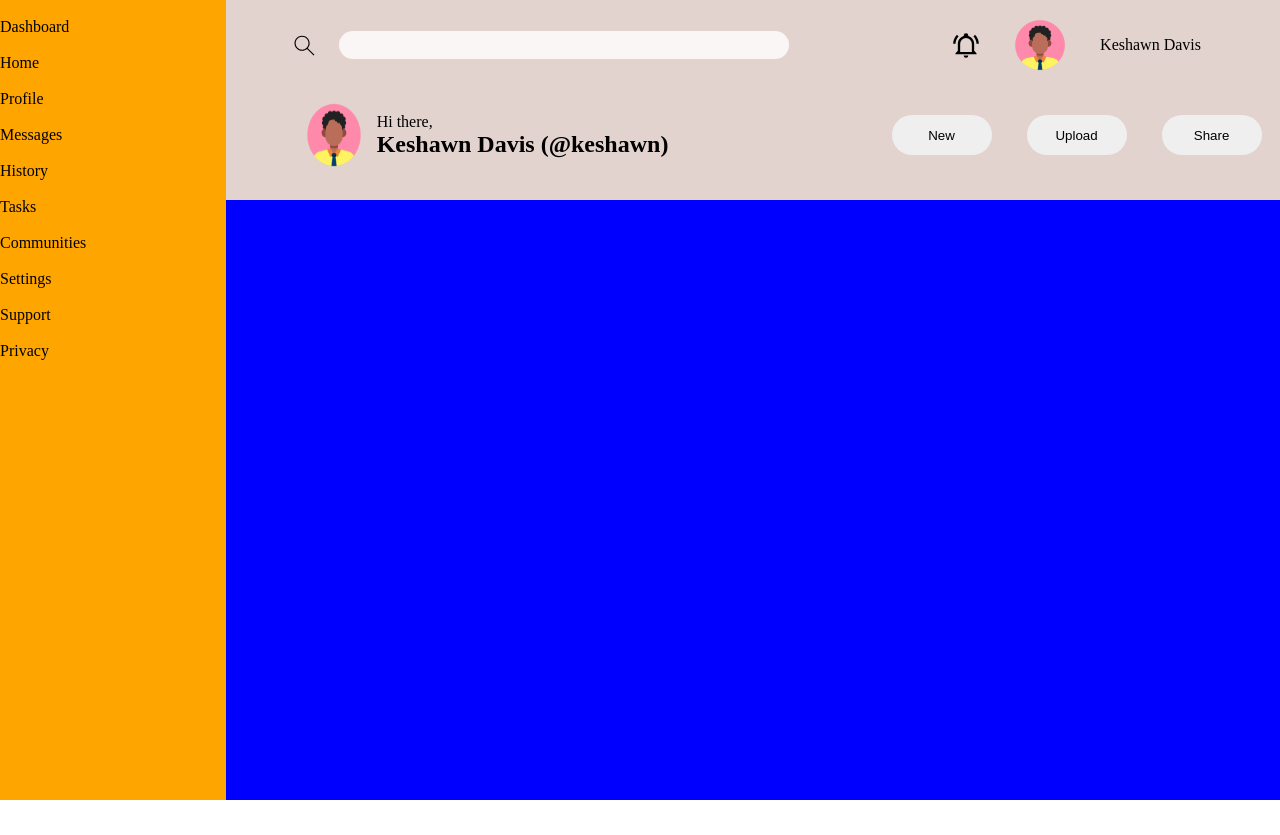
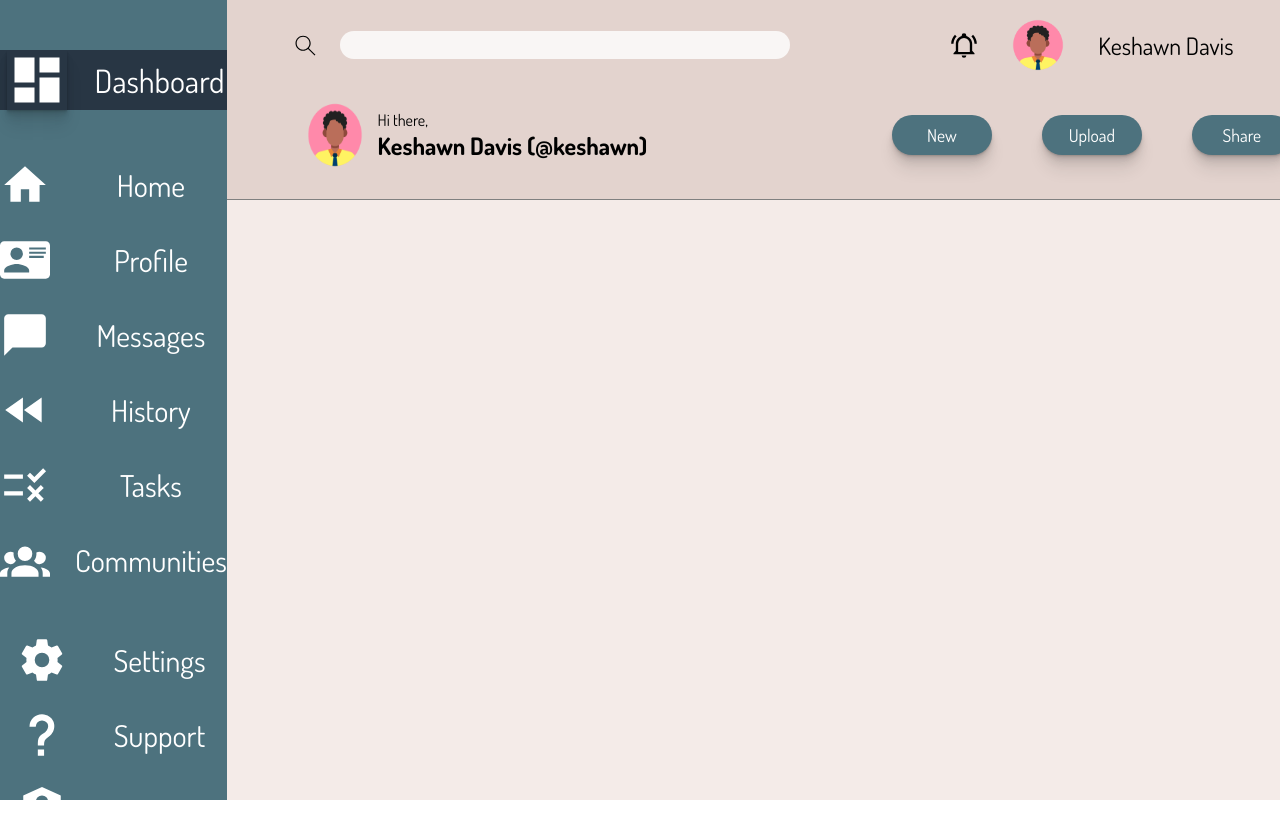
Before and after one commit to Kd-20028/Admin-Dashboard, a plain HTML site: page index.html in a window 1280 px wide. Before the commit the page ends 800 px from the top, so only its background shows below. Drawn offline with Linux system fonts and the light colour scheme.

Commit message:
update: Complete aside styling and layout

```diff
--- a/index.html
+++ b/index.html
@@ -31,34 +31,34 @@
     </header>
     <aside>
         <img src="" alt="">
-        <p class="side-title">Dashboard</p>
+        <div class="asideheader">
+            <svg xmlns="http://www.w3.org/2000/svg" viewBox="0 0 24 24"><title>view-dashboard</title><path d="M13,3V9H21V3M13,21H21V11H13M3,21H11V15H3M3,13H11V3H3V13Z" /></svg>
+            <p class="side-title">Dashboard</p>
+        </div>
 
-        <img src="" alt="">
-        <p>Home</p>
+        <div class="asidemain">
+            <svg xmlns="http://www.w3.org/2000/svg" viewBox="0 0 24 24"><title>home</title><path d="M10,20V14H14V20H19V12H22L12,3L2,12H5V20H10Z" /></svg>
+            <p>Home</p>
+            <svg xmlns="http://www.w3.org/2000/svg" viewBox="0 0 24 24"><title>card-account-details</title><path d="M2,3H22C23.05,3 24,3.95 24,5V19C24,20.05 23.05,21 22,21H2C0.95,21 0,20.05 0,19V5C0,3.95 0.95,3 2,3M14,6V7H22V6H14M14,8V9H21.5L22,9V8H14M14,10V11H21V10H14M8,13.91C6,13.91 2,15 2,17V18H14V17C14,15 10,13.91 8,13.91M8,6A3,3 0 0,0 5,9A3,3 0 0,0 8,12A3,3 0 0,0 11,9A3,3 0 0,0 8,6Z" /></svg>
+            <p>Profile</p>
+            <svg xmlns="http://www.w3.org/2000/svg" viewBox="0 0 24 24"><title>message</title><path d="M20,2H4A2,2 0 0,0 2,4V22L6,18H20A2,2 0 0,0 22,16V4C22,2.89 21.1,2 20,2Z" /></svg>
+            <p>Messages</p>
+            <svg xmlns="http://www.w3.org/2000/svg" viewBox="0 0 24 24"><title>rewind</title><path d="M11.5,12L20,18V6M11,18V6L2.5,12L11,18Z" /></svg>
+            <p>History</p>
+            <svg xmlns="http://www.w3.org/2000/svg" viewBox="0 0 24 24"><title>list-status</title><path d="M16.5 11L13 7.5L14.4 6.1L16.5 8.2L20.7 4L22.1 5.4L16.5 11M11 7H2V9H11V7M21 13.4L19.6 12L17 14.6L14.4 12L13 13.4L15.6 16L13 18.6L14.4 20L17 17.4L19.6 20L21 18.6L18.4 16L21 13.4M11 15H2V17H11V15Z" /></svg>
+            <p>Tasks</p>
+            <svg xmlns="http://www.w3.org/2000/svg" viewBox="0 0 24 24"><title>account-group</title><path d="M12,5.5A3.5,3.5 0 0,1 15.5,9A3.5,3.5 0 0,1 12,12.5A3.5,3.5 0 0,1 8.5,9A3.5,3.5 0 0,1 12,5.5M5,8C5.56,8 6.08,8.15 6.53,8.42C6.38,9.85 6.8,11.27 7.66,12.38C7.16,13.34 6.16,14 5,14A3,3 0 0,1 2,11A3,3 0 0,1 5,8M19,8A3,3 0 0,1 22,11A3,3 0 0,1 19,14C17.84,14 16.84,13.34 16.34,12.38C17.2,11.27 17.62,9.85 17.47,8.42C17.92,8.15 18.44,8 19,8M5.5,18.25C5.5,16.18 8.41,14.5 12,14.5C15.59,14.5 18.5,16.18 18.5,18.25V20H5.5V18.25M0,20V18.5C0,17.11 1.89,15.94 4.45,15.6C3.86,16.28 3.5,17.22 3.5,18.25V20H0M24,20H20.5V18.25C20.5,17.22 20.14,16.28 19.55,15.6C22.11,15.94 24,17.11 24,18.5V20Z" /></svg>
+            <p>Communities</p>
+        </div>
 
-        <img src="" alt="">
-        <p>Profile</p>
-
-        <img src="" alt="">
-        <p>Messages</p>
-
-        <img src="" alt="">
-        <p>History</p>
-
-        <img src="" alt="">
-        <p>Tasks</p>
-
-        <img src="" alt="">
-        <p>Communities</p>
-
-        <img src="" alt="">
-        <p>Settings</p>
-
-        <img src="" alt="">
-        <p>Support</p>
-
-        <img src="" alt="">
-        <p>Privacy</p>
+        <div class="settings">
+            <svg xmlns="http://www.w3.org/2000/svg" viewBox="0 0 24 24"><title>cog</title><path d="M12,15.5A3.5,3.5 0 0,1 8.5,12A3.5,3.5 0 0,1 12,8.5A3.5,3.5 0 0,1 15.5,12A3.5,3.5 0 0,1 12,15.5M19.43,12.97C19.47,12.65 19.5,12.33 19.5,12C19.5,11.67 19.47,11.34 19.43,11L21.54,9.37C21.73,9.22 21.78,8.95 21.66,8.73L19.66,5.27C19.54,5.05 19.27,4.96 19.05,5.05L16.56,6.05C16.04,5.66 15.5,5.32 14.87,5.07L14.5,2.42C14.46,2.18 14.25,2 14,2H10C9.75,2 9.54,2.18 9.5,2.42L9.13,5.07C8.5,5.32 7.96,5.66 7.44,6.05L4.95,5.05C4.73,4.96 4.46,5.05 4.34,5.27L2.34,8.73C2.21,8.95 2.27,9.22 2.46,9.37L4.57,11C4.53,11.34 4.5,11.67 4.5,12C4.5,12.33 4.53,12.65 4.57,12.97L2.46,14.63C2.27,14.78 2.21,15.05 2.34,15.27L4.34,18.73C4.46,18.95 4.73,19.03 4.95,18.95L7.44,17.94C7.96,18.34 8.5,18.68 9.13,18.93L9.5,21.58C9.54,21.82 9.75,22 10,22H14C14.25,22 14.46,21.82 14.5,21.58L14.87,18.93C15.5,18.67 16.04,18.34 16.56,17.94L19.05,18.95C19.27,19.03 19.54,18.95 19.66,18.73L21.66,15.27C21.78,15.05 21.73,14.78 21.54,14.63L19.43,12.97Z" /></svg>
+            <p>Settings</p>
+            <svg xmlns="http://www.w3.org/2000/svg" viewBox="0 0 24 24"><path d="M10,19H13V22H10V19M12,2C17.35,2.22 19.68,7.62 16.5,11.67C15.67,12.67 14.33,13.33 13.67,14.17C13,15 13,16 13,17H10C10,15.33 10,13.92 10.67,12.92C11.33,11.92 12.67,11.33 13.5,10.67C15.92,8.43 15.32,5.26 12,5A3,3 0 0,0 9,8H6A6,6 0 0,1 12,2Z" /></svg>
+            <p>Support</p>
+            <svg xmlns="http://www.w3.org/2000/svg" viewBox="0 0 24 24"><title>shield-account</title><path d="M12,1L3,5V11C3,16.55 6.84,21.74 12,23C17.16,21.74 21,16.55 21,11V5L12,1M12,5A3,3 0 0,1 15,8A3,3 0 0,1 12,11A3,3 0 0,1 9,8A3,3 0 0,1 12,5M17.13,17C15.92,18.85 14.11,20.24 12,20.92C9.89,20.24 8.08,18.85 6.87,17C6.53,16.5 6.24,16 6,15.47C6,13.82 8.71,12.47 12,12.47C15.29,12.47 18,13.79 18,15.47C17.76,16 17.47,16.5 17.13,17Z" /></svg>
+            <p>Privacy</p>
+        </div>
     </aside>
     <main>
         <div class="projects">
--- a/style.css
+++ b/style.css
@@ -27,6 +27,11 @@
     height: auto;
   }
 
+@font-face {
+    font-family: Dosis;
+    src: url('fonts/Dosis-VariableFont_wght.ttf');
+}
+
 body {
     height: 100%;
     display: grid;
@@ -39,19 +44,31 @@ body {
 
 .actions {
     display: flex;
-    gap: 35px;
+    gap: 50px;
     align-items: center;
     grid-row: 2 / 3;
     grid-column: 2 / 3;
     height: 100px;
-    justify-content: space-between;
+    justify-content: center;
 }
 
 .actions button {
+    font-family: Dosis;
+    font-size: 1.1rem;
+    color: white;
     width: 100px;
     height: 40px;
     border-radius: 24px;
+    background-color: var(--main-color);
     border: none;
+    box-shadow:
+    0 1px 1px hsl(0deg 0% 0% / 0.075),
+    0 2px 2px hsl(0deg 0% 0% / 0.075),
+    0 4px 4px hsl(0deg 0% 0% / 0.075),
+    0 8px 8px hsl(0deg 0% 0% / 0.075),
+    0 16px 16px hsl(0deg 0% 0% / 0.075)
+  ;
+
 }
 
 .search, .profile {
@@ -71,6 +88,10 @@ body {
     height: 80px;
  }
 
+.profile p {
+    font-size: 1.5rem;
+}
+
 .welcome #welcome-logo{
     grid-area: avatar;
 }
@@ -84,6 +105,7 @@ body {
 }
 
 header {
+    font-family: Dosis;
     background-color: var(--accent-color-3);
     grid-area: header;
     display: grid;
@@ -91,16 +113,49 @@ header {
     grid-template-rows: 1fr 1fr;
     padding: 5px 65px 20px 65px;
     max-height: 200px;
+    border-bottom: 1px solid grey;
 }
 
 main {
-    background-color: blue;
+    background-color: #f4ebe8;
     grid-area: main;
 }
 
 aside {
-    background-color: orange;
+    font-family: Dosis;
+    background-color: var(--main-color);
     grid-area: aside;
+    display: flex;
+    color: white;
+    flex-direction: column;
+    gap: 50px;
+    font-size: 30px;
+}
+
+
+.asidemain, .settings, .asideheader {
+    display: grid;
+    grid-template-columns: .5fr 1fr;
+    align-items: center;
+    justify-items: center;
+    gap: 25px;
+}
+
+.asideheader svg {
+    width: 60px;
+    height: 60px;
+    box-shadow:
+    0 1px 1px hsl(0deg 0% 0% / 0.075),
+    0 2px 2px hsl(0deg 0% 0% / 0.075),
+    0 4px 4px hsl(0deg 0% 0% / 0.075),
+    0 8px 8px hsl(0deg 0% 0% / 0.075),
+    0 16px 16px hsl(0deg 0% 0% / 0.075)
+  ;
+}
+
+.asideheader {
+    background-color: var(--accent-color-1);
+    font-size: 2rem;
 }
 
 .welcome {
@@ -140,6 +195,13 @@ aside {
     background-color: rgba(255, 255, 255, 0.805);
 }
 
-svg {
+.search svg, .profile svg {
     height: 35%;
 }
+
+aside svg {
+    width: 50px;
+    height: 50px;
+    fill: white;
+    justify-self: end;
+}
```
